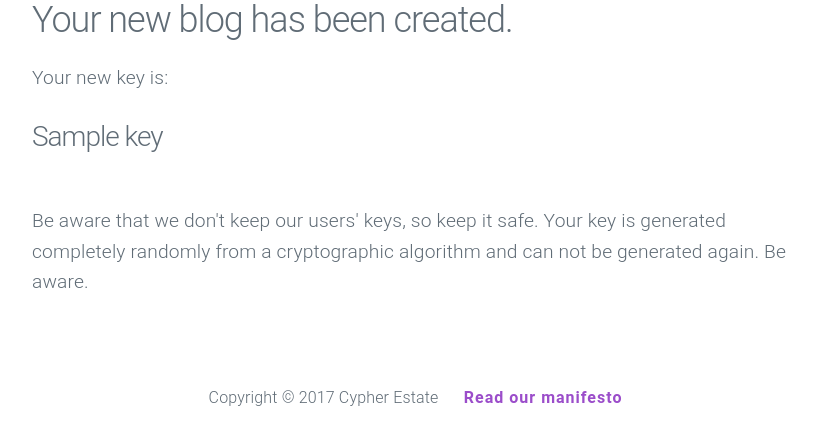
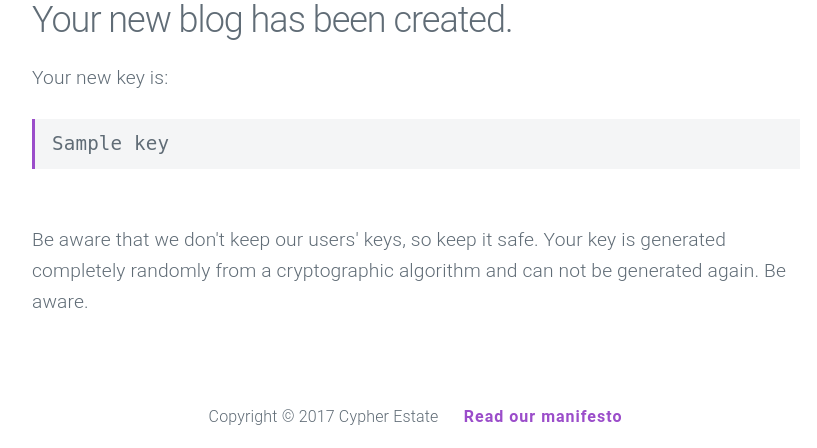
Before and after one commit to FileNation/FileNation-Cypherestate, a Flask app: template templates/new_blog.html in a window 1280 px wide. Shown: the part 147-595 px from the top of the page, without its empty margins (224-1041 px from the left). Run offline with Flask 2, Linux system fonts and the light colour scheme; the template is opened without the code that fills it: most values are stand-ins (such as "Sample title", 1, 10 or a date in 2020); some libraries are stand-ins or nearby versions.

Commit message:
Added key formatting for new key page

```diff
--- a/templates/new_blog.html
+++ b/templates/new_blog.html
@@ -16,7 +16,9 @@
 	{%else%}
 		<h2>Your new blog has been created.</h2>
 		<p>Your new key is:</p>
-		<h3>{{key}}</h3>
+		<div class="key-display">
+			<pre class="code prettyprint lang-md prettyprinted"><code class="code-content">{{key}}</code></pre>
+		</div>
 		<br>
 		<p>
 			Be aware that we don't keep our users' keys, so keep it safe.
```
